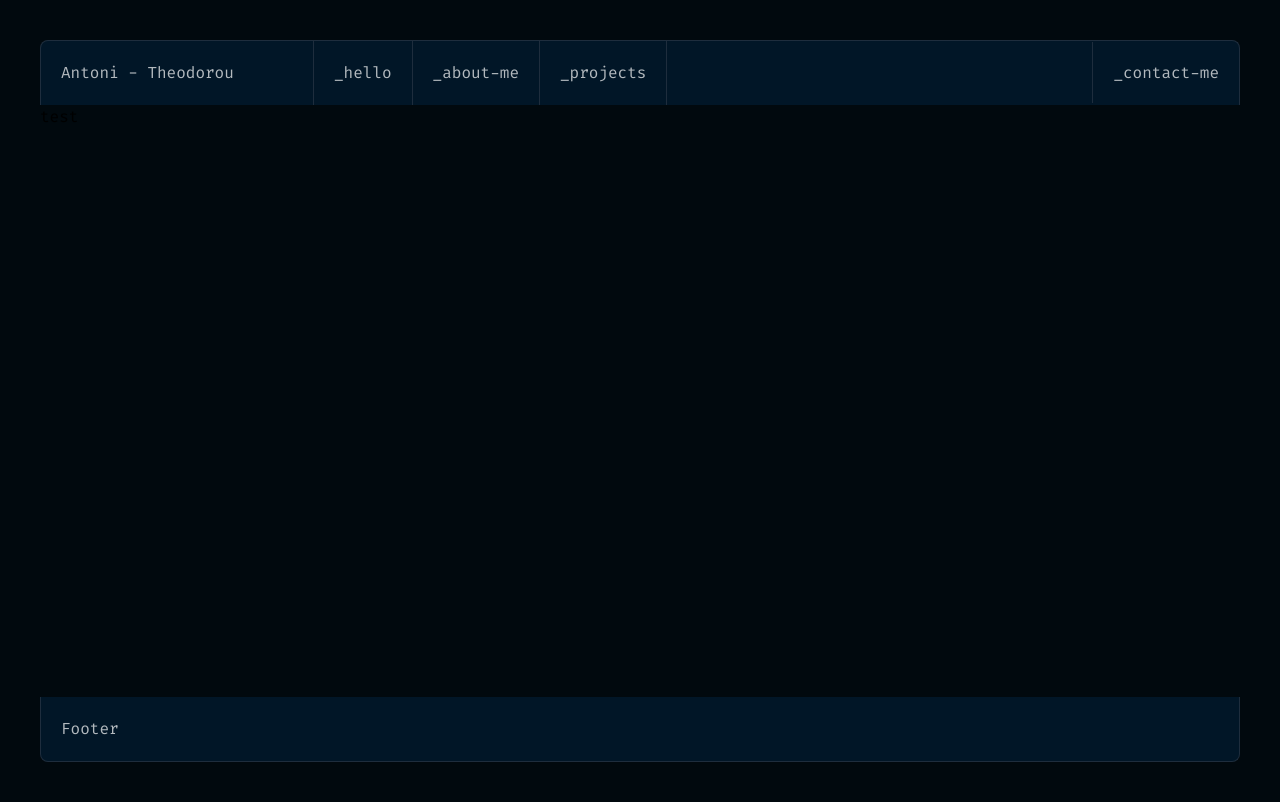
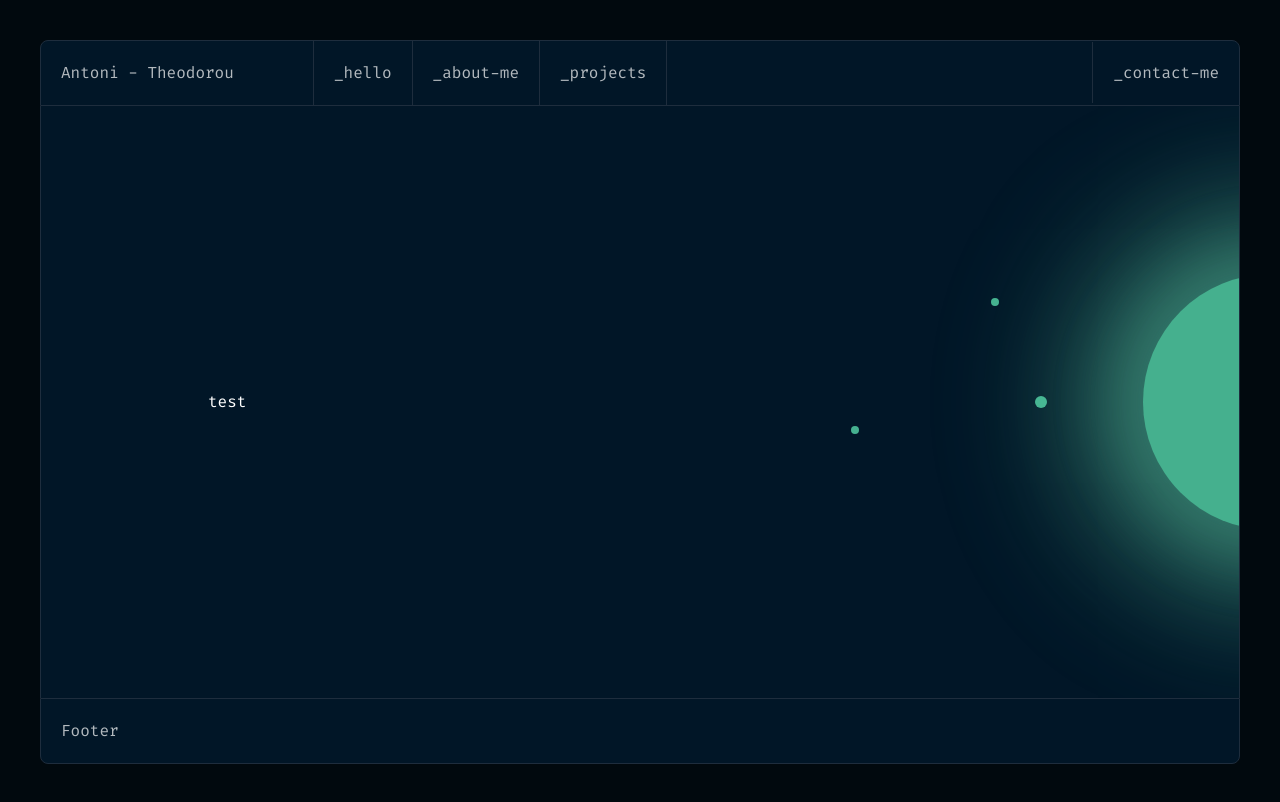
Before and after one commit to TheoToni/portfolio, a Next.js app: page / in a window 1280 px wide. Built offline with nearby package versions, Linux system fonts and the light colour scheme.

Commit message:
layout children pages styles

```diff
--- a/src/app/components/footer.tsx
+++ b/src/app/components/footer.tsx
@@ -1,6 +1,6 @@
 export default function Footer() {
   return (
-    <footer className="bg-[#011627] p-5 text-white/70 border-l border-b border-r  border-[#1e2d3d] rounded-b-lg">
+    <footer className="bg-[#011627] p-5 text-white/70 border  border-[#1e2d3d] rounded-b-lg">
       <p>Footer</p>
     </footer>
   );
--- a/src/app/components/header.tsx
+++ b/src/app/components/header.tsx
@@ -3,9 +3,9 @@ import BurgerNav from "./burgerNav";
 
 export default function Header() {
   return (
-    <header className="bg-[#011627] text-white/70 border-l border-t border-r border-[#1e2d3d] rounded-t-lg">
+    <header className="bg-[#011627] text-white/70 border border-[#1e2d3d] rounded-t-lg">
       <nav>
-        <ul className="flex justify-between items-center flex-wrap">
+        <ul className="flex justify-between items-center flex-wrap pr-5 lg:pr-0">
           <div className="flex flex-wrap">
             <span className="inline-block min-w-[17rem] p-5">
               <Link href={"/"}>Antoni - Theodorou</Link>
--- a/src/app/layout.tsx
+++ b/src/app/layout.tsx
@@ -31,7 +31,8 @@ export default function RootLayout({
         className={`${firaCode.variable} ${firaMono.variable}  bg-[#01090E]  min-h-screen lg:px-10 px-4 lg:py-10 py-4`}
       >
         <Header />
-        {children}
+        <div className="bg-[#011627] border-x border-[#1e2d3d]">{children}</div>
+
         <Footer />
       </body>
     </html>
--- a/src/app/page.tsx
+++ b/src/app/page.tsx
@@ -1,3 +1,22 @@
 export default function Home() {
-  return <main className="h-[calc(100vh-13rem)]">test</main>;
+  return (
+    <main className="h-[calc(100vh-13rem)] relative flex flex-col items-center justify-center overflow-hidden w-full">
+      {/* Glowing ball */}
+      <div
+        className="absolute w-64 h-64 right-[-10rem] rounded-full bg-emerald-300 animate-pulse"
+        style={{
+          boxShadow:
+            "0 0 60px 30px rgba(110, 231, 183, 0.3), 0 0 100px 60px rgba(110, 231, 183, 0.3), 0 0 140px 90px rgba(110, 231, 183, 0.3)",
+        }}
+      ></div>
+      <div className="absolute right-48 w-3 h-3  rounded-full bg-emerald-300 animate-pulse"></div>
+      <div className="absolute right-95 top-80 w-2 h-2  rounded-full bg-emerald-300 animate-pulse"></div>
+      <div className="absolute right-60 top-48 w-2 h-2  rounded-full bg-emerald-300 animate-pulse"></div>
+
+      {/* Content can go here */}
+      <div className="max-w-4xl w-full px-4">
+        <div className="z-10 text-white">test</div>
+      </div>
+    </main>
+  );
 }
```
